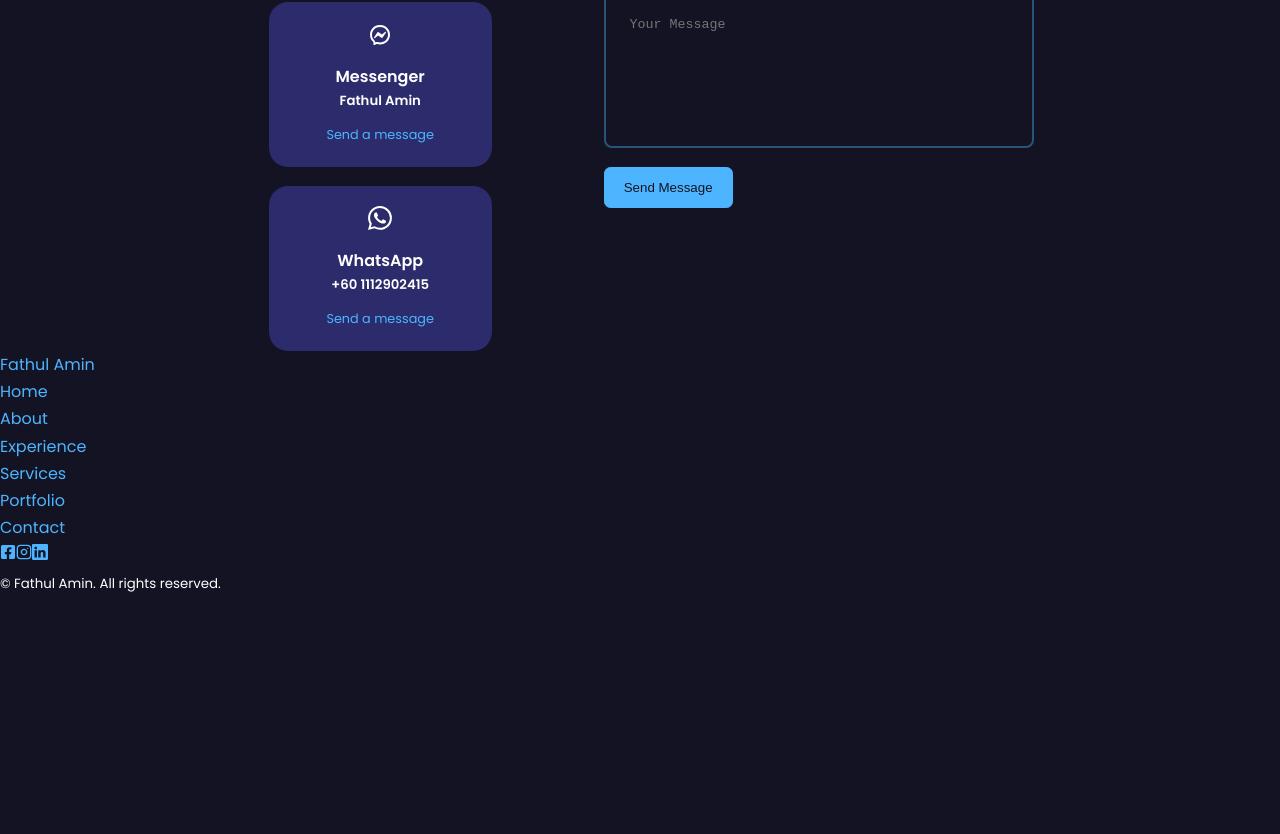
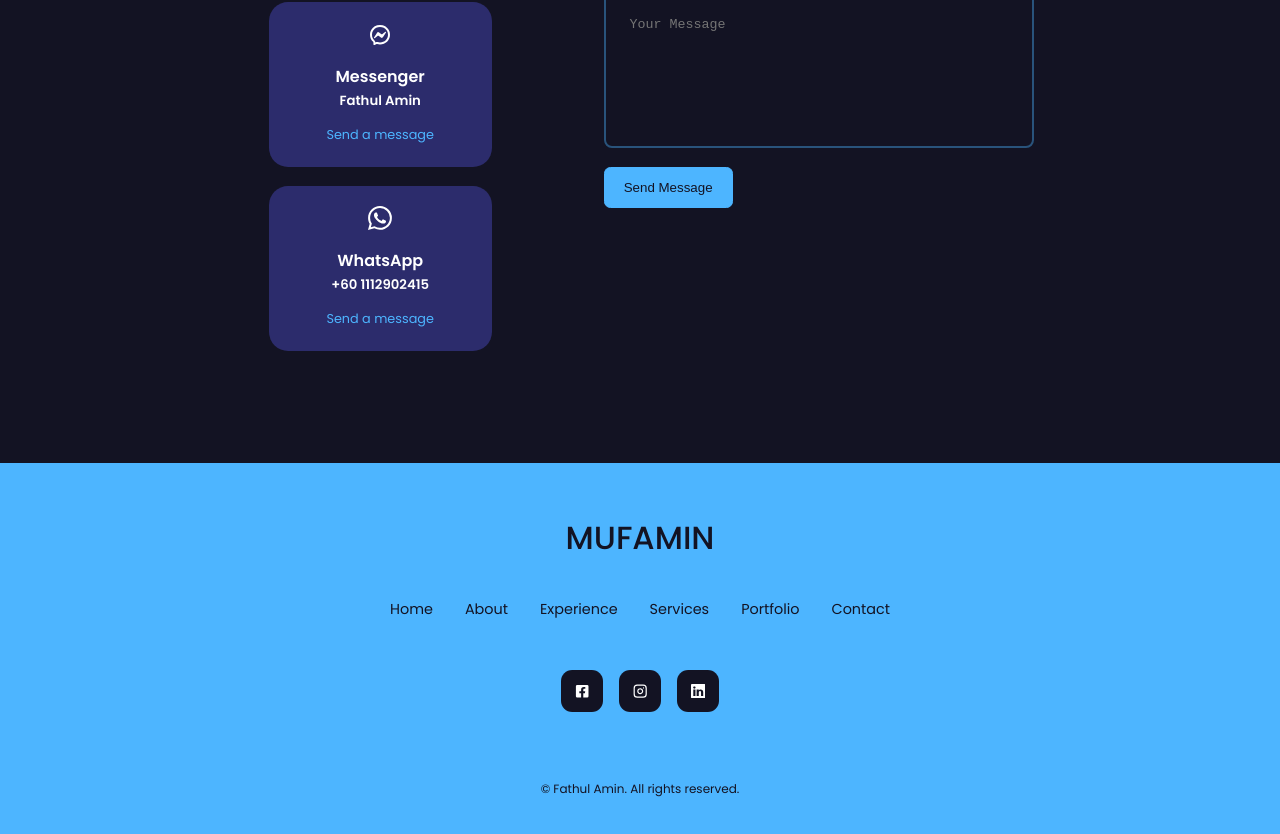
Before and after one commit to hellofathul/hellofathul-portfolio-react, a React (Create React App) app: page / in a window 1280 px wide. Shown: the part 4290-5124 px from the top of the page. Before the commit the page ends 4886 px from the top, so only its background shows below. Built offline with nearby package versions, Linux system fonts and the light colour scheme.

Commit message:
Update footer.css

```diff
--- a/src/components/footer/Footer.jsx
+++ b/src/components/footer/Footer.jsx
@@ -7,7 +7,7 @@
 const Footer = () => {
   return (
     <footer>
-      <a href="#" className='footer__logo'>Fathul Amin</a>
+      <a href="#" className='footer__logo'>MUFAMIN</a>
 
       <ul className="permalinks">
         <li><a href="#">Home</a></li>
--- a/src/components/footer/footer.css
+++ b/src/components/footer/footer.css
@@ -0,0 +1,53 @@
+footer {
+    background: var(--color-primary);
+    padding: 3rem 0;
+    text-align: center;
+    font-size: 0.9rem;
+    margin-top: 7rem;
+}
+
+footer a {
+    color: var(--color-bg);
+}
+
+.footer__logo {
+    font-size: 2rem;
+    font-weight: 500;
+    margin-bottom: 2rem;
+    display: inline-block;
+}
+
+.permalinks {
+    display: flex;
+    flex-wrap: wrap;
+    justify-content: center;
+    gap: 2rem;
+    margin: 0 auto 3rem;
+}
+
+.footer__socials {
+    display: flex;
+    justify-content: center;
+    gap: 1rem;
+    margin-bottom: 4rem;
+}
+
+.footer__socials a {
+    background: var(--color-bg);
+    color: var(--color-white);
+    padding: 0.8rem;
+    border-radius: 0.7rem;
+    display: flex;
+    border: 1px solid transparent;
+}
+
+.footer__socials a:hover {
+    background: transparent;
+    color: var(--color-bg);
+    border-color: var(--color-bg);
+}
+
+.footer__copyright {
+    margin-bottom: 4rem;
+    color: var(--color-bg);
+}
```
